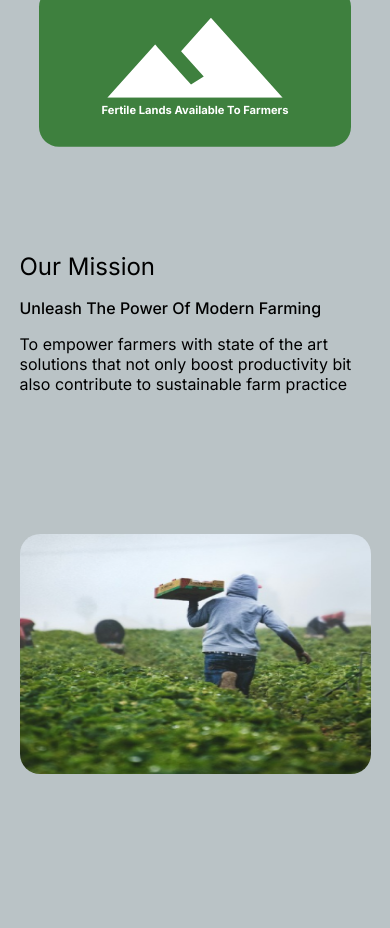
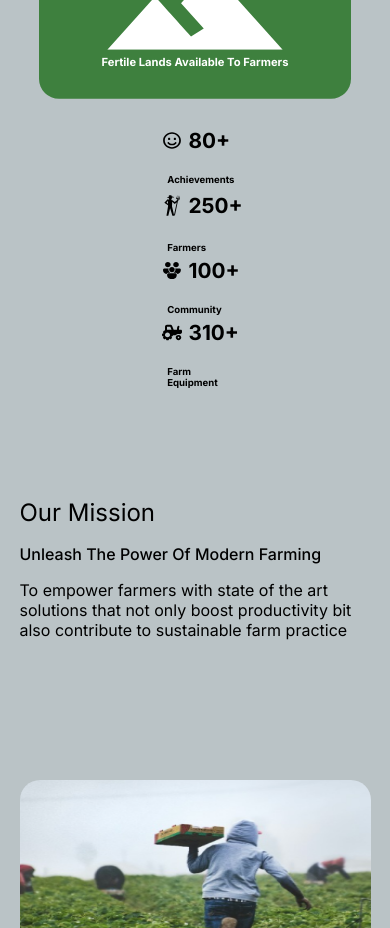
Before and after one commit to ByteConverge/enoma-Backup, a React (Vite) app: page / in a window 390 px wide. Shown: the part 1280-2208 px from the top of the page. Built offline with nearby package versions, Linux system fonts and the light colour scheme.

Commit message:
responsive design...

```diff
--- a/src/components/DataIcon.jsx
+++ b/src/components/DataIcon.jsx
@@ -10,7 +10,7 @@ export default function DataIcon({img ,number,text}){
       </figure>
       <h2>{number}</h2>
     </div>
-    <h2>{text}</h2>
+    <h2 className="data--icon--text">{text}</h2>
    </div>
   )
 }
--- a/src/cssStyles/homePage.css
+++ b/src/cssStyles/homePage.css
@@ -675,16 +675,20 @@ a {
 
   .data--icons {
     height: 150px;
-    width: 90%;
-    margin: 3rem auto;
+    width: 80%;
+    margin: 0 auto;
+    margin-top: 8rem;
+    margin-bottom: 4rem;
     display: flex;
+    flex-direction: column;
+    align-items: center;
     justify-content: space-between;
-    display: none;
+  /
   }
 
   .data--icon {
     width: 21%;
-    height: 100%;
+    height: 50%;
     display: flex;
     flex-direction: column;
     justify-content: center;
@@ -696,6 +700,7 @@ a {
     display: flex;
     align-items: center;
     justify-content: space-between;
+    /* background-color: greenyellow; */
   }
 
   .Icon--number figure {
@@ -706,9 +711,16 @@ a {
   .Icon--number h2 {
     height: 100%;
     width: 60%;
-    font-size: 1rem;
+    font-size: 1.3rem;
     display: grid;
-    align-content: end;
+    align-content: center;
+  }
+
+  .data--icon--text{
+    font-size: .6rem;
+    padding: 5px;
+    /* background-color: red; */
+    width: 4.5rem;
   }
 
   /* our mission section */
--- a/src/index.css
+++ b/src/index.css
@@ -31,7 +31,7 @@ input[type="number"]::-webkit-inner-spin-button{
     background-color: #bac3c6;
     display: flex;
     flex-direction: column;
-    gap: 3rem;
+    gap: 0rem;
   }
 
 }
```
